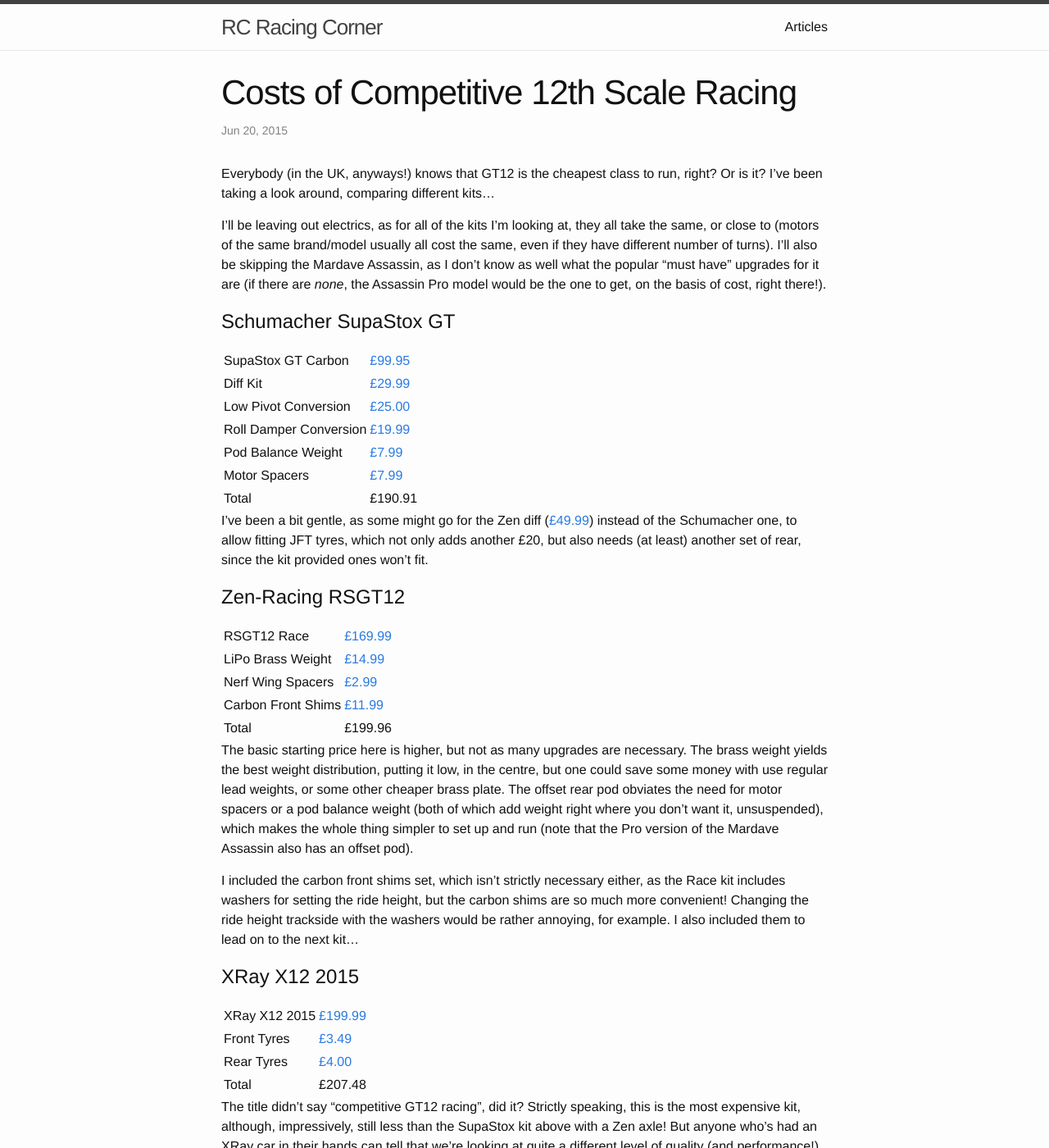
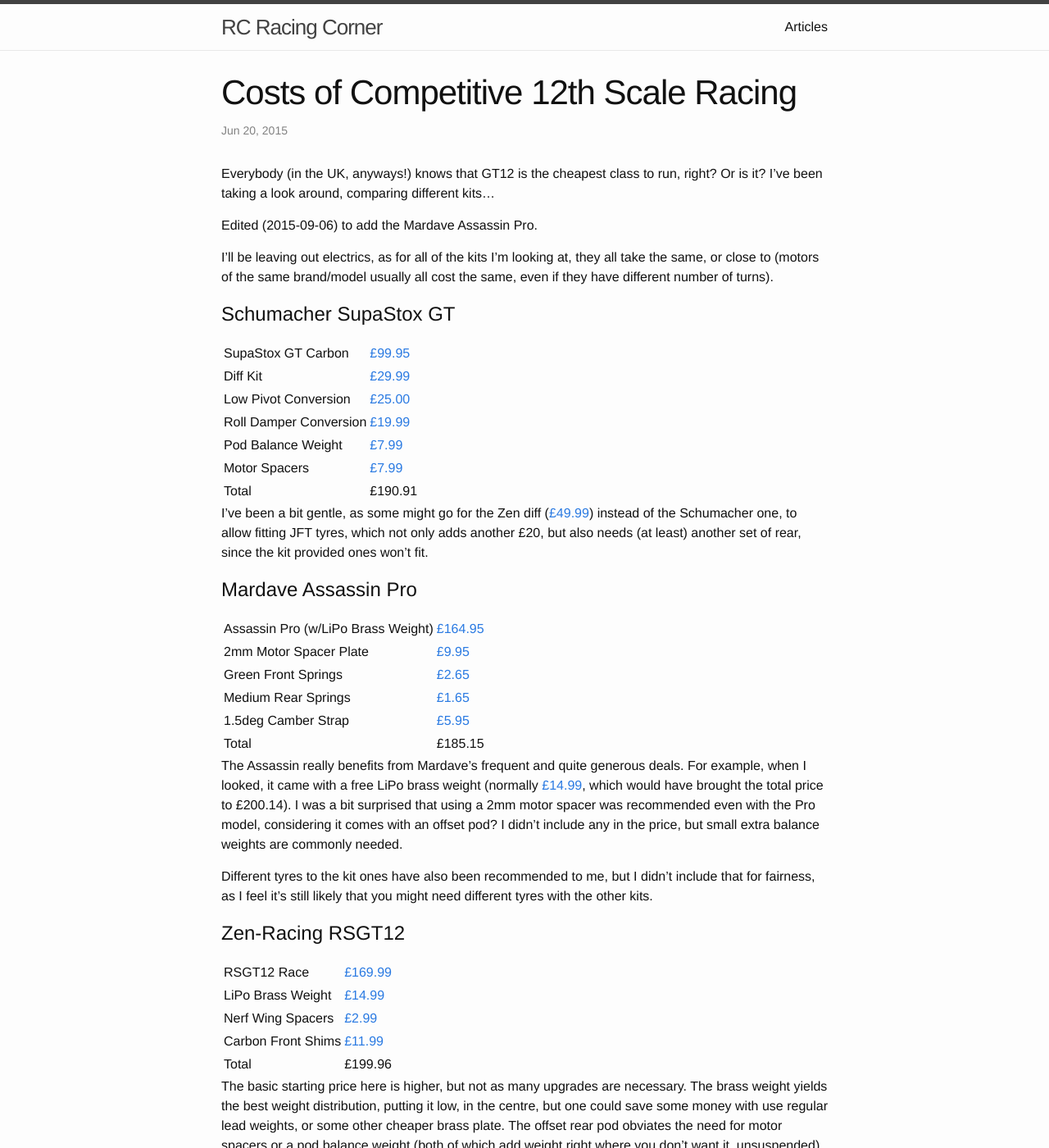
Before and after one commit to peppekerstens/rccars, a Jekyll site: the page built from _posts/2015-06-20-competitive-12th-scale-cost.md, in a window 1280 px wide and 1400 px high. Shown: the whole window at 82% size. Built offline with Jekyll 4.4.1, drawn with Linux system fonts in a browser that asks for light colours.

Commit message:
Got some information on the Mardave Assassin Pro.

```diff
--- a/_posts/2015-06-20-competitive-12th-scale-cost.md
+++ b/_posts/2015-06-20-competitive-12th-scale-cost.md
@@ -6,13 +6,12 @@
 Everybody (in the UK, anyways!) knows that GT12 is the cheapest class to run,
 right? Or is it? I've been taking a look around, comparing different kits...
 
+Edited (2015-09-06) to add the Mardave Assassin Pro.
+
 
 I'll be leaving out electrics, as for all of the kits I'm looking at, they all
 take the same, or close to (motors of the same brand/model usually all cost the
-same, even if they have different number of turns). I'll also be skipping the
-Mardave Assassin, as I don't know as well what the popular "must have" upgrades
-for it are (if there are *none*, the Assassin Pro model would be the one to
-get, on the basis of cost, right there!).
+same, even if they have different number of turns).
 
 Schumacher SupaStox GT
 ======================
@@ -30,6 +29,28 @@
 cher-superstox-complete-rear-axlediff-bolt-p-1164)) instead of the Schumacher
 one, to allow fitting JFT tyres, which not only adds another £20, but also
 needs (at least) another set of rear, since the kit provided ones won't fit.
+
+Mardave Assassin Pro
+====================
+
+| Assassin Pro (w/LiPo Brass Weight) | [£164.95](http://mardave.co.uk/catalog/product/view/id/4962/) |
+| 2mm Motor Spacer Plate | [£9.95](http://www.actionmodelcentre.com/proddetail.asp?prod=MAR-V8NM2) |
+| Green Front Springs | [£2.65](http://mardave.co.uk/hop-ups/assassin/example-product-5483.html) |
+| Medium Rear Springs | [£1.65](http://mardave.co.uk/hop-ups/assassin/example-product-5461.html) |
+| 1.5deg Camber Strap | [£5.95](http://mardave.co.uk/hop-ups/assassin/example-product-5534.html) |
+| Total | £185.15 |
+
+The Assassin really benefits from Mardave's frequent and quite generous deals.
+For example, when I looked, it came with a free LiPo brass weight (normally
+[£14.99](http://mardave.co.uk/hop-ups/assassin/example-product-5489.html),
+which would have brought the total price to £200.14). I was a bit surprised
+that using a 2mm motor spacer was recommended even with the Pro model,
+considering it comes with an offset pod? I didn't include any in the price, but
+small extra balance weights are commonly needed.
+
+Different tyres to the kit ones have also been recommended to me, but I didn't
+include that for fairness, as I feel it's still likely that you might need
+different tyres with the other kits.
 
 Zen-Racing RSGT12
 =================
```
